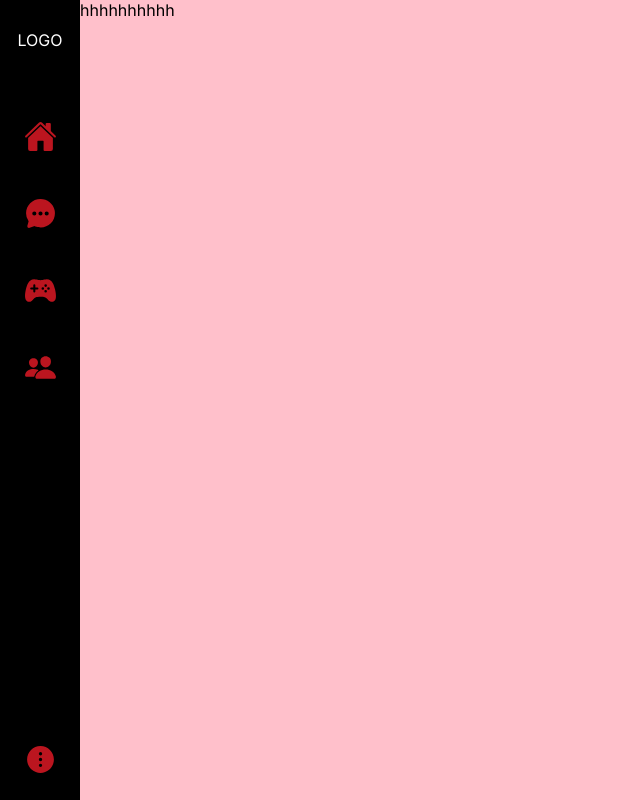
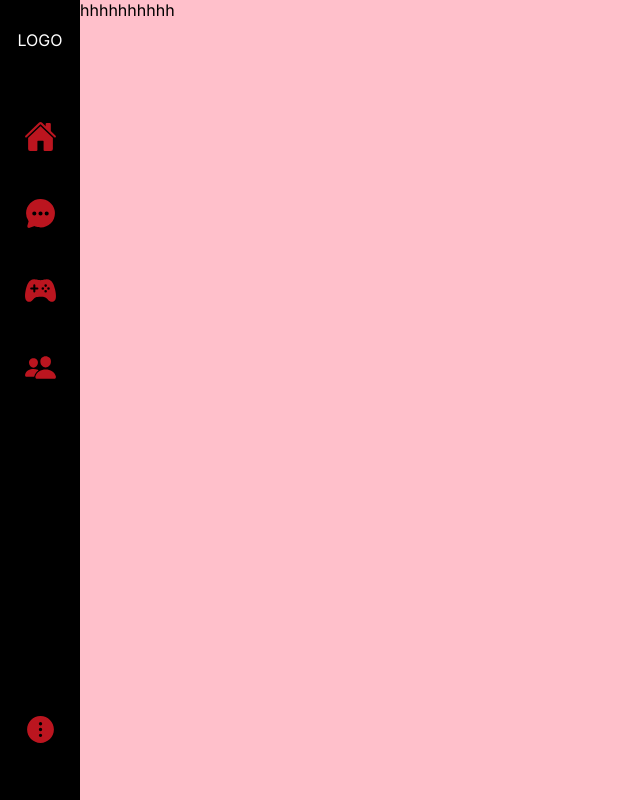
Before and after one commit to kaoutar-12/transcendence_42, a Next.js app: page / in a window 1280 px wide. Shown: the whole page, without its empty margins (0-640 px from the left). Built offline with nearby package versions, Linux system fonts and the light colour scheme.

Commit message:
Working on chat

```diff
--- a/app/globals.css
+++ b/app/globals.css
@@ -1,21 +1,20 @@
-body{
+body {
   display: flex;
   background: pink;
   margin: 0;
 }
 
-.sidebar{
-  background:black ;
+.sidebar {
+  background: black;
   height: 100vh;
   width: 80px;
   display: flex;
   flex-direction: column;
   align-items: center;
-  justify-content:space-between;
-
+  justify-content: space-between;
 }
 
-.sidebar-logo{
+.sidebar-logo {
   display: flex;
   align-items: center;
   justify-content: center;
@@ -24,19 +23,60 @@ body{
   color: white;
 }
 
-.icons{
+.icons {
   display: flex;
   flex-direction: column;
   align-items: center;
   gap: 40px;
 }
 
-.icon{
-  color: #BB151F;
+.icon {
+  color: #bb151f;
   width: 33px;
   height: 33px;
 }
 
-.icon-setting{
-  margin-bottom: 20px;
+.icon-setting {
+  margin-bottom: 50px;
 }
+
+.drop {
+  display: flex;
+  flex-direction: column;
+  background: black;
+  height: 120px;
+  width: 50px;
+  position: absolute;
+  left: 90px;
+  bottom: 10px;
+  align-items: center;
+  justify-content: center;
+  border-radius: 10px;
+}
+
+.icon-drop{
+  color: #bb151f;
+  width: 20px;
+  height: 33px;
+}
+
+.chat{
+  display: flex;
+  background: turquoise;
+  height: 100vh;
+  width: 100%;
+}
+
+.left {
+  display: flex;
+  flex-direction: column;
+  background: white;
+  width:20%;
+}
+
+.right{
+  display: flex;
+  flex-direction: column;
+  background: burlywood;
+  width: 80%;
+}
--- a/components/Sidebar.tsx
+++ b/components/Sidebar.tsx
@@ -1,21 +1,33 @@
-import React from "react";
+"use client";
+
+import React, { Fragment } from "react";
 import Link from "next/link";
 import { IoHome } from "react-icons/io5";
 import { IoChatbubbleEllipses } from "react-icons/io5";
 import { IoGameController } from "react-icons/io5";
 import { IoPeople } from "react-icons/io5";
 import { IoEllipsisVerticalCircleSharp } from "react-icons/io5";
+import { IoSettingsSharp } from "react-icons/io5";
+import { IoPersonCircle } from "react-icons/io5";
+import { IoLogIn } from "react-icons/io5";
+import { useState } from "react";
 
 type Props = {};
 
 const Sidebar = (props: Props) => {
+  const [dropActive, setDropActive] = useState(false);
+
+  const handleDrop = () => {
+    setDropActive(!dropActive);
+  };
+
   const routes = [
     {
       href: "#",
       icon: <IoHome className="icon" />,
     },
     {
-      href: "#",
+      href: "/chat",
       icon: <IoChatbubbleEllipses className="icon" />,
     },
     {
@@ -29,6 +41,7 @@ const Sidebar = (props: Props) => {
   ];
 
   return (
+    <Fragment>
       <div className="sidebar">
         <div className="icons">
           <div className="sidebar-logo">LOGO</div>
@@ -40,10 +53,27 @@ const Sidebar = (props: Props) => {
             );
           })}
         </div>
-      <Link href="#" >
-        <IoEllipsisVerticalCircleSharp className="icon icon-setting"/>
+        <Link href="#" onClick={handleDrop}>
+          <IoEllipsisVerticalCircleSharp className="icon icon-setting" />
         </Link>
       </div>
+      {dropActive && (
+        <div className="drop">
+          <Link href="#">
+            {" "}
+            <IoPersonCircle className="icon-drop"/>
+          </Link>
+          <Link href="#">
+            {" "}
+            <IoSettingsSharp className="icon-drop"/>
+          </Link>
+          <Link href="#">
+            {" "}
+            <IoLogIn className="icon-drop" />{" "}
+          </Link>
+        </div>
+      )}
+    </Fragment>
   );
 };
 
--- a/package.json
+++ b/package.json
@@ -9,6 +9,7 @@
     "lint": "next lint"
   },
   "dependencies": {
+    "micromatch": "^4.0.8",
     "next": "14.2.6",
     "react": "^18",
     "react-dom": "^18",
```
Also changed, not shown: app/chat/page.tsx (+7 -1 lines), components/ChatBox.tsx (added, +11 -0 lines), components/Conversations.tsx (added, +11 -0 lines), 1 other file (tests, documents, lock files or other folders). Lines whose indentation alone changed are shown as unchanged.
